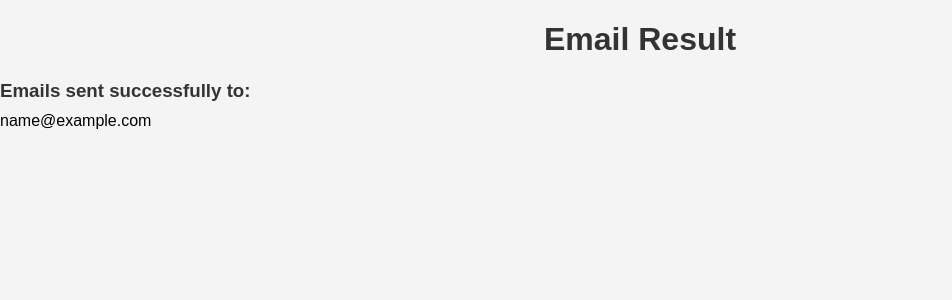
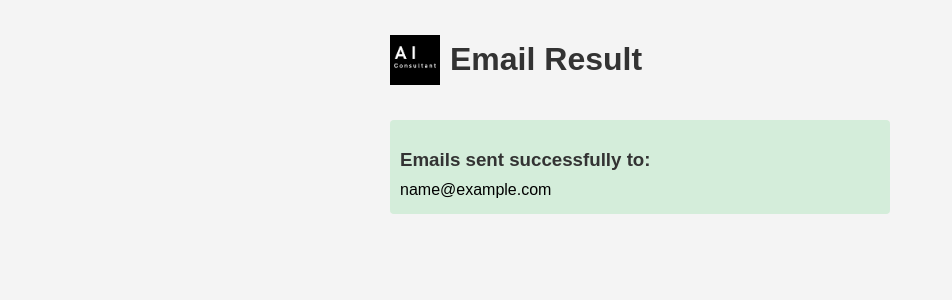
Before and after one commit to trttung1610/email_django, a Django app: template templates/result.html in a window 1280 px wide. Shown: the top 300 px of the page, without its empty margins (0-952 px from the left). Run offline with Django 4.2, Linux system fonts and the light colour scheme; the template is opened without the code that fills it: most values are stand-ins (such as "Sample title", 1, 10 or a date in 2020).

Commit message:
modify css files

```diff
--- a/email_sender/script.py
+++ b/email_sender/script.py
@@ -110,7 +110,7 @@ def send_email(server, sender_email, receiver_email, subject, email_content):
     """
 
     # Attach the logo image
-    logo_path = "./email_sender/AIConsultantBlackSmall.png"
+    logo_path = "./static/img/AIConsultantBlackSmall.png"
     with open(logo_path, "rb") as logo_file:
         logo_image = MIMEImage(logo_file.read())
         logo_image.add_header("Content-ID", "<logo_image>")
--- a/static/css/result_styles.css
+++ b/static/css/result_styles.css
@@ -11,9 +11,19 @@ body {
     padding: 20px;
 }
 
+.header {
+    display: flex;
+    align-items: center;
+    margin-bottom: 20px;
+}
+
+.header img {
+    width: 50px;
+    margin-right: 10px;
+}
+
 h1 {
     color: #333;
-    text-align: center;
 }
 
 h3 {
@@ -30,3 +40,15 @@ ul {
 li {
     margin-bottom: 5px;
 }
+
+.success {
+    background-color: #d4edda;
+    padding: 10px;
+    border-radius: 4px;
+}
+
+.error {
+    background-color: #f8d7da;
+    padding: 10px;
+    border-radius: 4px;
+}
--- a/templates/result.html
+++ b/templates/result.html
@@ -2,19 +2,28 @@
 <html>
 <head>
     <title>Email Result</title>
-    <link rel="stylesheet" href= "static/css/result_styles.css">
+    <link rel="stylesheet" href="css/result_styles.css">
 </head>
 <body>
+    <div class="container">
+        <div class="header">
+            <img src="./static/img/AIConsultantBlackSmall.png" alt="Logo">
             <h1>Email Result</h1>
+        </div>
         {% if result.status == "success" %}
+            <div class="success">
                 <h3>Emails sent successfully to:</h3>
                 <ul>
                     {% for email in result.successful_emails %}
                         <li>{{ email }}</li>
                     {% endfor %}
                 </ul>
+            </div>
         {% else %}
+            <div class="error">
                 <h3>Error: {{ result.message }}</h3>
+            </div>
         {% endif %}
+    </div>
 </body>
 </html>
```
Also changed, not shown: static/img/AIConsultantBlackSmall.png (renamed from email_sender/AIConsultantBlackSmall.png). Lines whose indentation alone changed are shown as unchanged.
